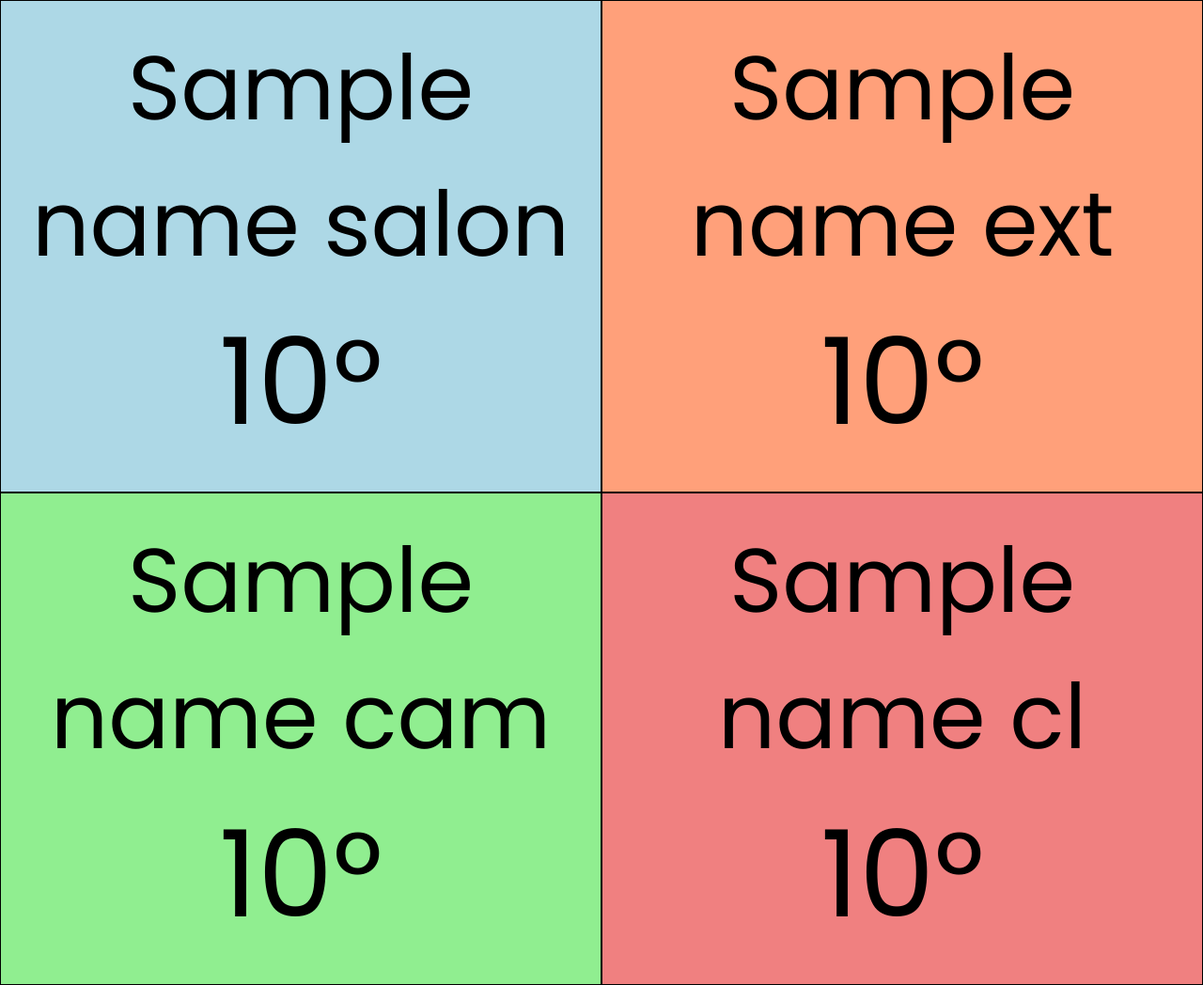
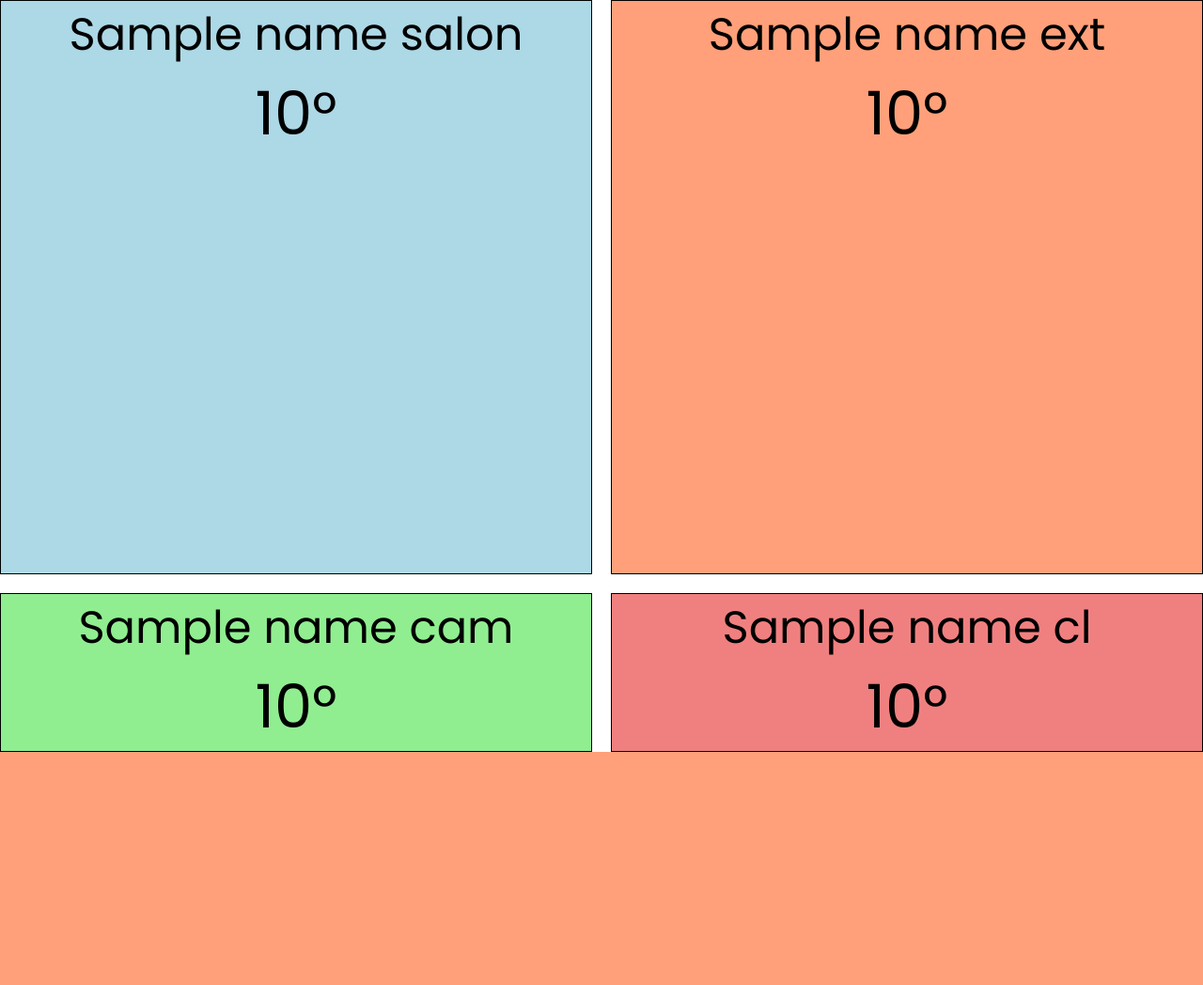
Before and after one commit to MathieuGood/temperature_logger, a Flask app: template app/templates/index.html in a window 1280 px wide. Shown: the whole page at 94% size. After the commit the page ends 800 px from the top, so only its background shows below. Run offline with Flask 3, Linux system fonts and the light colour scheme; the template is opened without the code that fills it: most values are stand-ins (such as "Sample title", 1, 10 or a date in 2020).

Commit message:
New take on CSS code for layout

```diff
--- a/app/static/style.css
+++ b/app/static/style.css
@@ -6,49 +6,53 @@ body {
     display: flex;
     justify-content: center;
     align-items: center;
+    height: 100vh;
 }
 
 .main {
-    width: 100vw;
-    height: 100vh;
     display: grid;
-    grid-template-columns: 1fr 1fr; /* Two columns */
+    grid-template-columns: 1fr; /* Single column for small screens */
     grid-template-rows: 1fr 1fr; /* Two rows */
+    gap: 20px; /* Add some space between blocks */
+    width: 100%;
+    height: 100%;
 }
 
 .temp-block {
-    box-sizing: border-box; /* Include padding and border in the element's total width and height */
-    padding: 20px; /* Adjust padding as needed */
-    border: 1px solid #000; /* Add border for visual separation */
-    text-align: center; /* Center the text */
+    box-sizing: border-box;
+    padding: 0;
+    border: 1px solid #000;
+    text-align: center;
+    height: 100%;
 }
 
 .temp {
-    font-size: 8em;
+    font-size: 4em; /* Adjust font size for smaller screens */
 }
 
-.name {font-size: 6em;}
+.name {
+    font-size: 3em; /* Adjust font size for smaller screens */
+}
 
 #top-left {
     background-color: lightblue;
-    grid-column: 1;
-    grid-row: 1;
 }
 
 #top-right {
     background-color: lightsalmon;
-    grid-column: 2;
-    grid-row: 1;
 }
 
 #bottom-left {
     background-color: lightgreen;
-    grid-column: 1;
-    grid-row: 2;
 }
 
 #bottom-right {
     background-color: lightcoral;
-    grid-column: 2;
-    grid-row: 2;
 }
+
+@media screen and (min-width: 768px) {
+    .main {
+        grid-template-columns: 1fr 1fr; /* Two columns for larger screens */
+        grid-template-rows: 1fr; /* Single row */
+    }
+}
```
Also changed, not shown: app/static/style_old.css (added, +54 -0 lines).
